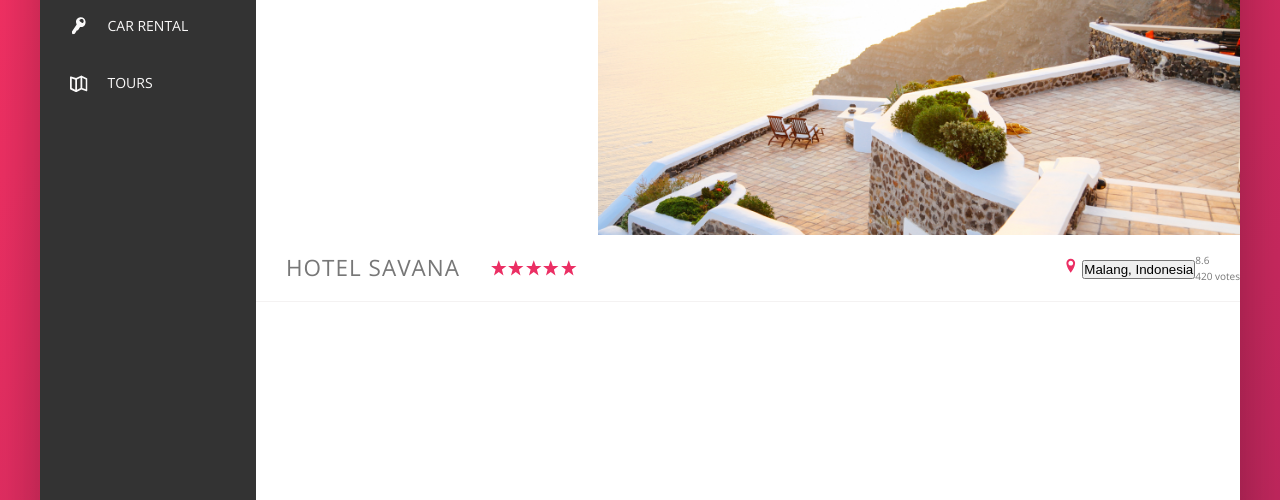
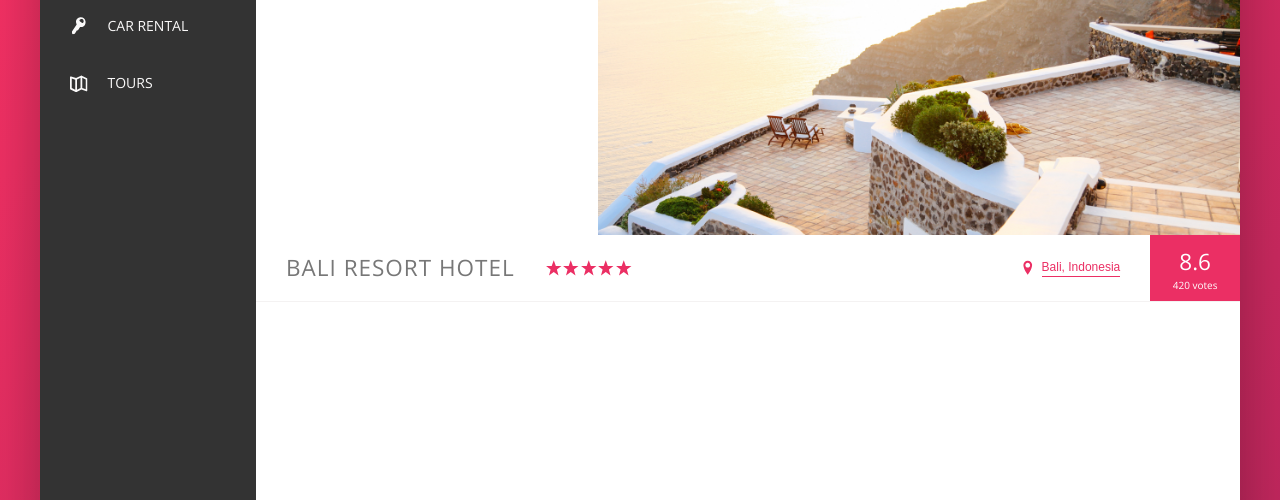
Before and after one commit to vallendito/trillo-flex-sass, a website: page index.html in a window 1280 px wide. Shown: the part 300-800 px from the top of the page. Drawn offline with nearby package versions, Linux system fonts and the light colour scheme.

Commit message:
fix style overview

```diff
--- a/index.html
+++ b/index.html
@@ -105,7 +105,7 @@
                     <div class="overview">
 
                         <h1 class="overview__heading">
-                            Hotel Savana
+                            Bali Resort Hotel
                         </h1>
 
                         <div class="overview__stars">
@@ -130,7 +130,7 @@
                             <svg class="overview__icon-location">
                                 <use xlink:href="img/sprite.svg#icon-location-pin"></use>
                             </svg>
-                            <button class="btn-inline">Malang, Indonesia</button>
+                            <button class="btn-inline">Bali, Indonesia</button>
                         </div>
 
                         <div class="overview__rating">
--- a/sass/_components.scss
+++ b/sass/_components.scss
@@ -234,19 +234,37 @@
     }
 
     &__location {
+        font-size: 1.2rem;
+        display: flex;
+        vertical-align: center;
+    }
 
+    &__icon-location {
+        margin-right: .5rem;
     }
 
     &__rating {
+        background-color: var(--color-primary);
+        margin-left: 3rem;
+        color: #fff;
+        padding: 0 2.25rem;
+        align-self: stretch;
 
+        display: flex;
+        flex-direction: column;
+        align-items: center;
+        justify-content: center;
     }
 
     &__rating-average {
-
+        font-size: 2.25rem;
+        font-weight: 300;
+        margin-bottom: -3px;
     }
 
     &__rating-count {
-
+        font-size: .8rem;
+        text-transform: uppercase;
     }
 }
 
@@ -254,5 +272,38 @@
 // BUTTON INLINE
 
 .btn-inline {
+    border: none;
+    color: var(--color-primary);
+    font-size: inherit;
+    border-bottom: 1px solid currentColor;
+    padding-bottom: 2px;
+    display: inline-block;
+    background-color: transparent;
+    cursor: pointer;
+    transition: all .2s;
 
+    &:hover {
+        color: var(--color-grey-dark-1);
+    }
+    &:focus {
+        outline: none;
+        animation: pulsate 1s infinite;
+    }
 }
+
+@keyframes pulsate {
+    0% {
+        transform: scale(1);
+        box-shadow: none;
+    }
+
+    50% {
+        transform: scale(1.05);
+        box-shadow: 0 1rem 4rem rgba(0,0,0,.25);
+    }
+
+    100% {
+        transform: scale(1);
+        box-shadow: none;
+    }
+}
```
Also changed, not shown: css/style.css.
